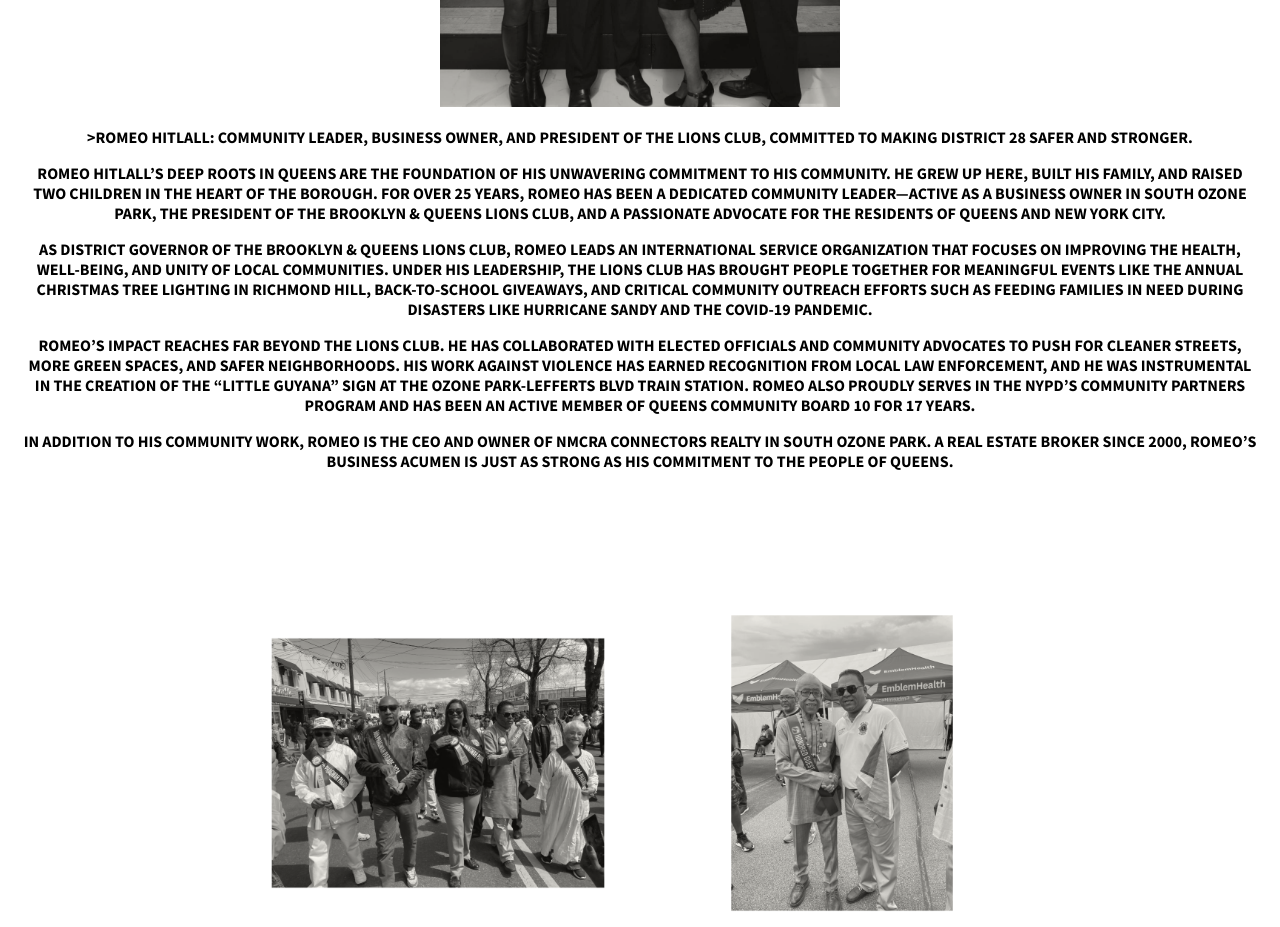
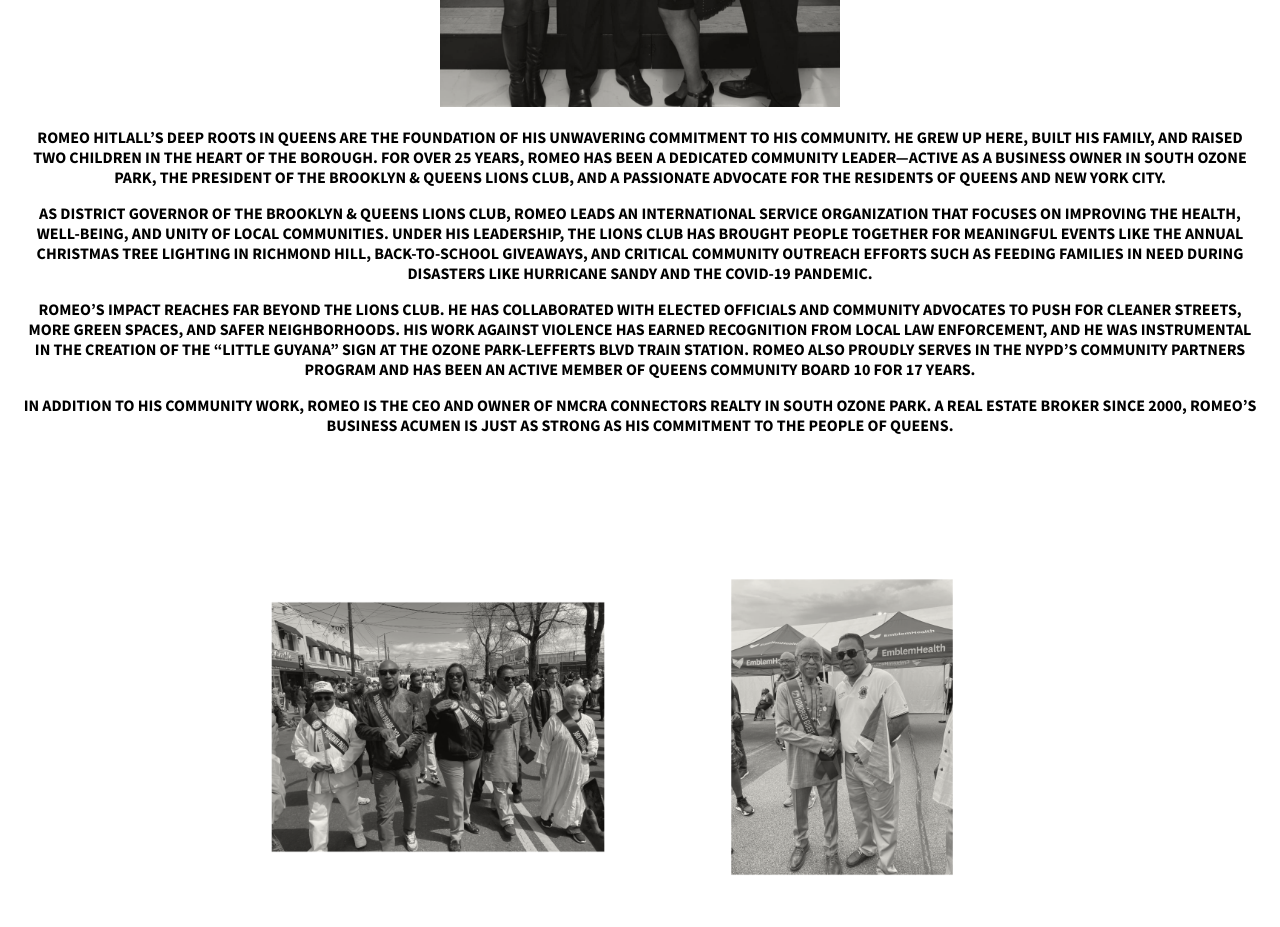
Before and after one commit to nzov10/romeo, a plain HTML site: page index.html in a window 1280 px wide. Shown: the part 1400-2327 px from the top of the page. Drawn offline with Linux system fonts and the light colour scheme.

Commit message:
Update index.html

```diff
--- a/index.html
+++ b/index.html
@@ -211,7 +211,7 @@
     <div class="section">
         <h2>MEET ROMEO</h2>
         <img src="familybw.png" alt="ROMEO HITLALL FAMILY"> <!-- Image resized here -->
-        <p>>ROMEO HITLALL: COMMUNITY LEADER, BUSINESS OWNER, AND PRESIDENT OF THE LIONS CLUB, COMMITTED TO MAKING DISTRICT 28 SAFER AND STRONGER.</h1>
+
 
     <p>ROMEO HITLALL’S DEEP ROOTS IN QUEENS ARE THE FOUNDATION OF HIS UNWAVERING COMMITMENT TO HIS COMMUNITY. HE GREW UP HERE, BUILT HIS FAMILY, AND RAISED TWO CHILDREN IN THE HEART OF THE BOROUGH. FOR OVER 25 YEARS, ROMEO HAS BEEN A DEDICATED COMMUNITY LEADER—ACTIVE AS A BUSINESS OWNER IN SOUTH OZONE PARK, THE PRESIDENT OF THE BROOKLYN & QUEENS LIONS CLUB, AND A PASSIONATE ADVOCATE FOR THE RESIDENTS OF QUEENS AND NEW YORK CITY.</p>
 
```
